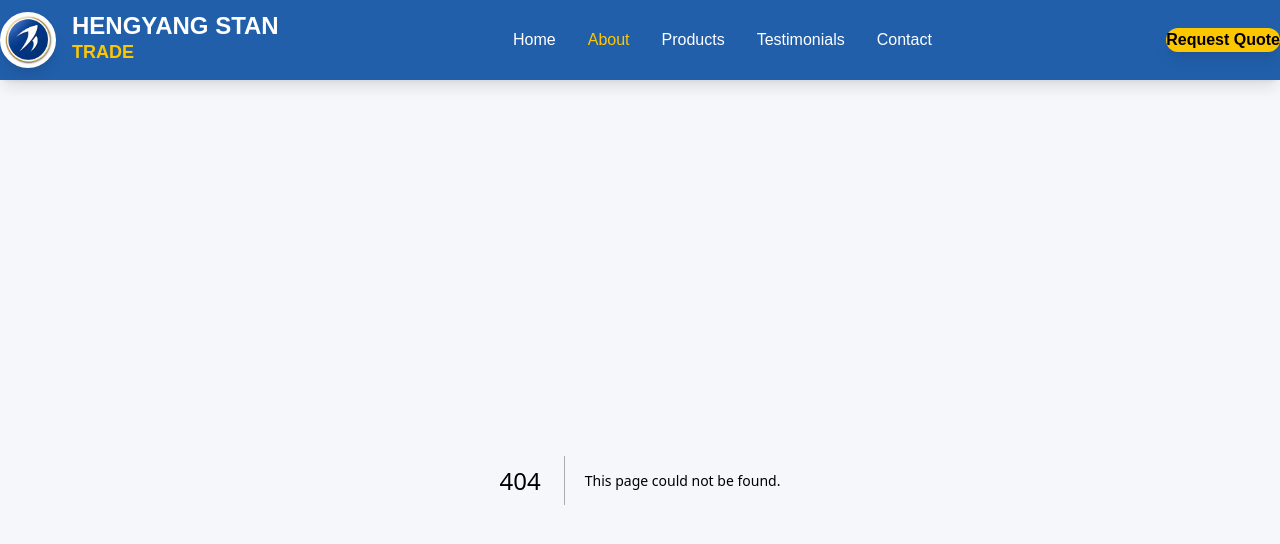
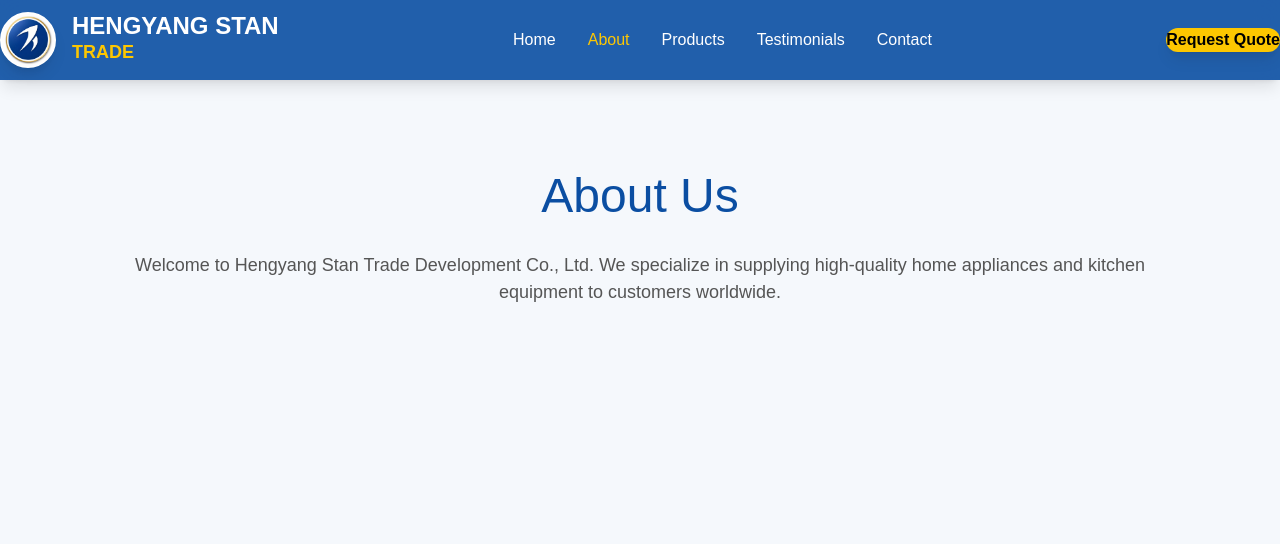
Before and after one commit to zgsgf54w5p-gif/HENGYANG-STAN-TRADE, a Next.js app: page /about in a window 1280 px wide. Before the commit this address had no page. Shown: the top 544 px of the page. Built offline with nearby package versions, Linux system fonts and the light colour scheme.

Commit message:
Fix empty about page

```diff
--- /dev/null
+++ b/app/about/page.tsx
@@ -0,0 +1,32 @@
+export default function AboutPage() {
+  return (
+    <main
+      style={{
+        padding: "80px 8%",
+        minHeight: "100vh",
+        background: "#F5F8FC",
+      }}
+    >
+      <h1
+        style={{
+          color: "#0B4EA2",
+          fontSize: "48px",
+          textAlign: "center",
+        }}
+      >
+        About Us
+      </h1>
+
+      <p
+        style={{
+          textAlign: "center",
+          marginTop: "20px",
+          color: "#555",
+          fontSize: "18px",
+        }}
+      >
+        Welcome to Hengyang Stan Trade Development Co., Ltd. We specialize in supplying high-quality home appliances and kitchen equipment to customers worldwide.
+      </p >
+    </main>
+  );
+}
```
